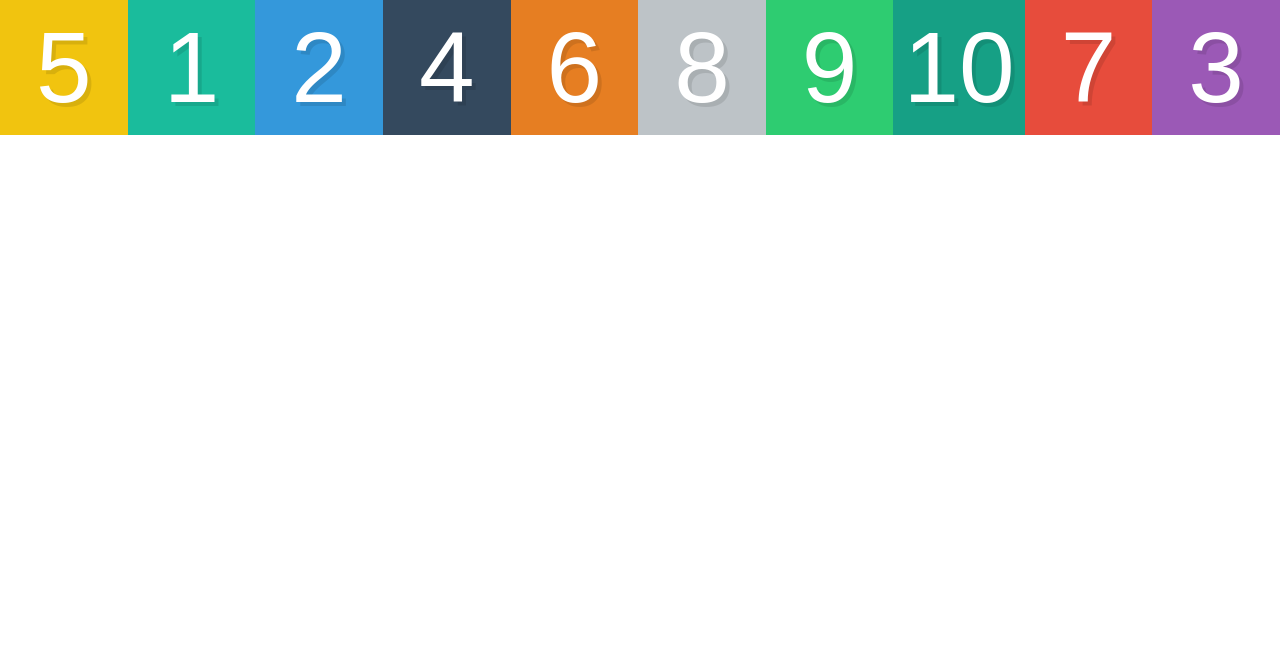
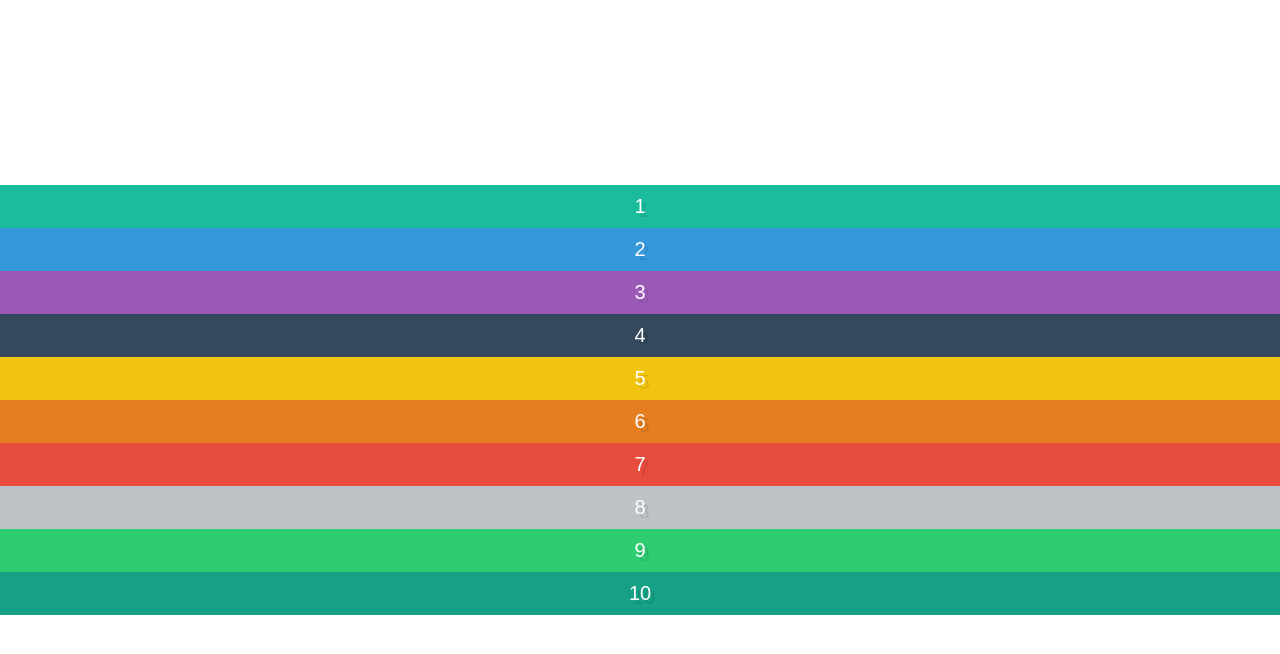
Before and after one commit to thealice/css-sandbox, a plain HTML site: page index.html in a window 1280 px wide. Drawn offline with Linux system fonts and the light colour scheme.

Commit message:
mess around with justify-content

```diff
--- a/style.css
+++ b/style.css
@@ -9,7 +9,7 @@ input[type=reset],input[type=submit]{-webkit-appearance:button;cursor:pointer;}b
 /* Some default styles to make each box visible */
 .box {
   color:white;
-  font-size: 100px;
+  font-size: 20px;
   text-align: center;
   text-shadow:4px 4px 0 rgba(0,0,0,0.1);
   padding:10px;
@@ -31,20 +31,16 @@ input[type=reset],input[type=submit]{-webkit-appearance:button;cursor:pointer;}b
 /* We start writing out flexbox here. The above is just page setup */
 .container {
   display:flex;
+  /* justify-content: flex-start; */
+  /*justify-content: flex-end; */
+  justify-content: center;
+  /* justify-content: space-between;*/
+  /* justify-content: space-around; */
+  /* justify-content: space-evenly;  */
+  flex-direction: column;
+  min-height: 100vh;
 }
 
 .box {
-  flex: 1;
+
 }
-
-.box3 {
-  order: 3;
-}
-
-.box7 {
-  order: 2;
-}
-
-.box5 {
-  order: -1;
-}
```
